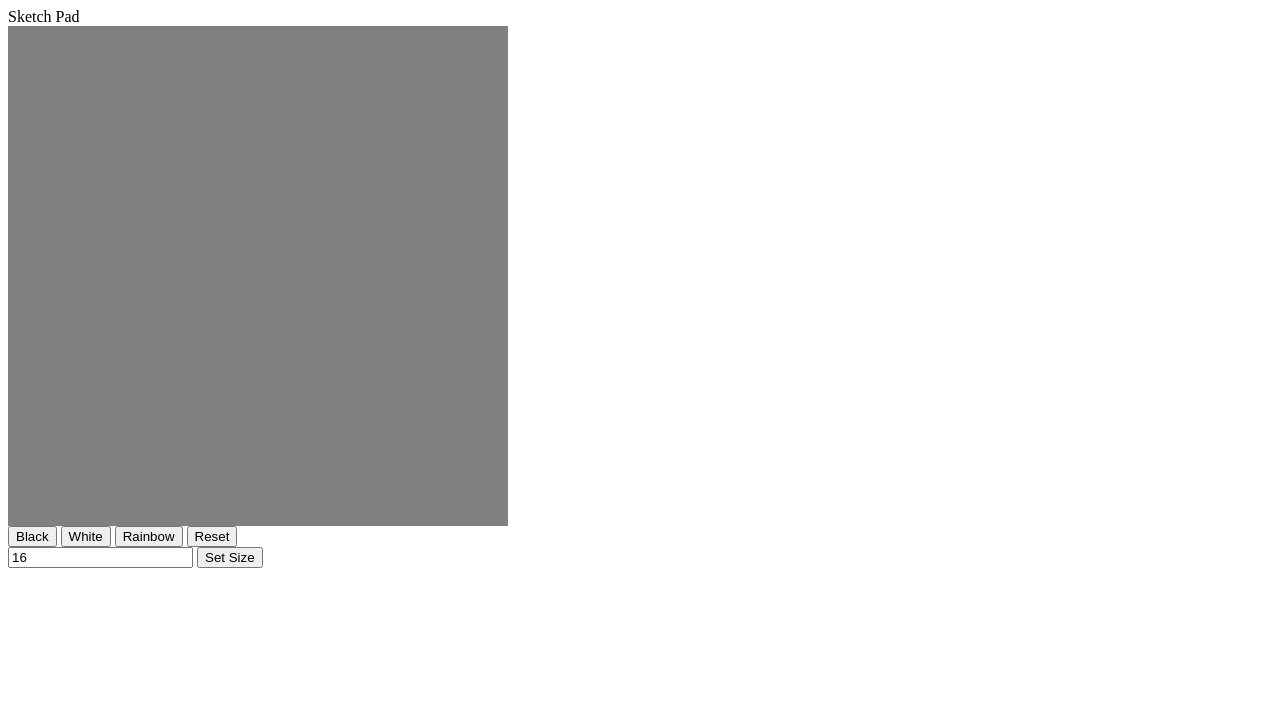
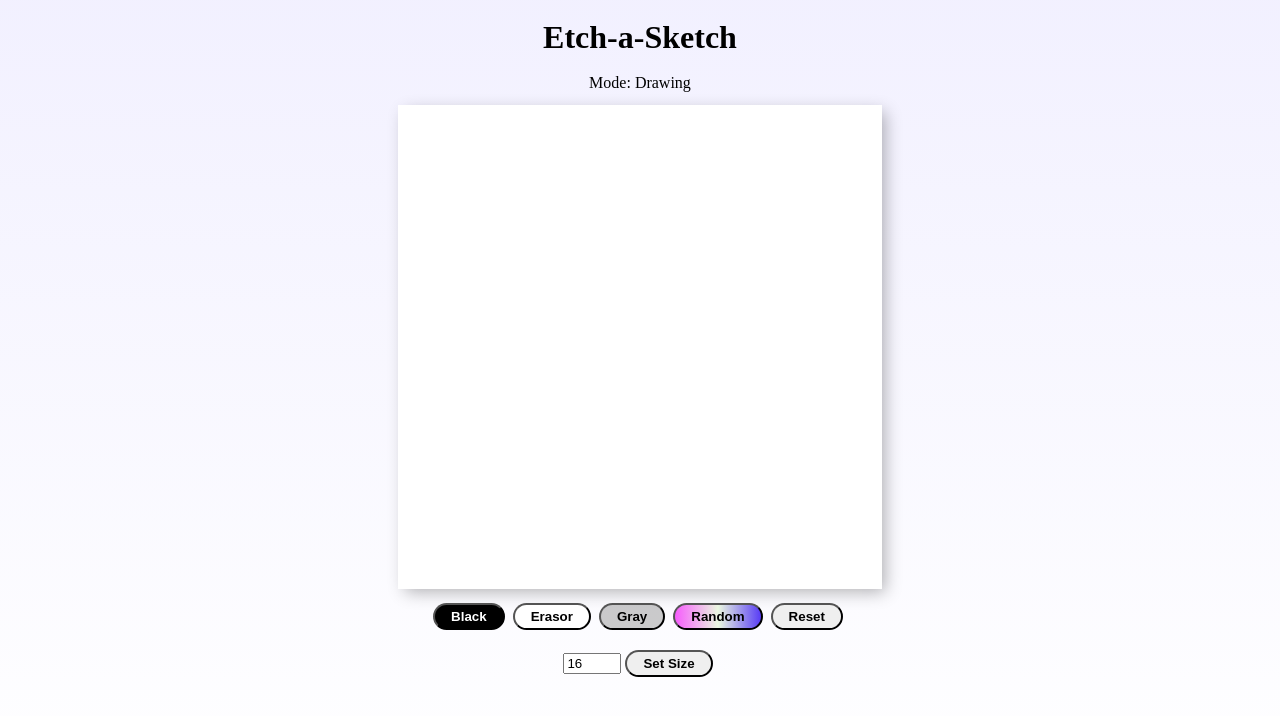
Before and after one commit to cohedx7/etch-a-sketch, a plain HTML site: page index.html in a window 1280 px wide. Drawn offline with Linux system fonts and the light colour scheme.

Commit message:
finalized project

```diff
--- a/app.js
+++ b/app.js
@@ -1,16 +1,5 @@
-/*const container = document.getElementById('container');
-
-function makeRows(rows, cols) {
-    container.style.setProperty('--grid-rows', rows);
-    container.style.setProperty('--grid-cols', cols);
-    for (let c = 0; c < (rows * cols); c++) {
-        let cell = document.createElement('div');
-        //cell.innerText = (c);
-        container.appendChild(cell).className = "grid-item";
-    }
-}
-
-makeRows(16, 16);*/
+let color = 'black';
+let click = true;
 
 function populateBoard(size) {
     let board = document.querySelector('.board');
@@ -22,7 +11,8 @@ function populateBoard(size) {
     let amount = size * size;
     for (let i = 0; i < amount; i++) {
         let square = document.createElement('div');
-        square.style.backgroundColor = 'gray';
+        square.addEventListener('mouseover', colorSquare);
+        square.style.backgroundColor = 'white';
         board.insertAdjacentElement('beforeend', square);
     }
 }
@@ -31,8 +21,40 @@ populateBoard(16);
 
 function changeSize(input) {
     if (input >= 2 && input <= 100) {
+        document.querySelector('.error').style.display = 'none';
         populateBoard(input);
     } else {
-        console.log("Too many squares.");
+        document.querySelector('.error').style.display = 'flex';
     }
 }
+
+function colorSquare() {
+    if (click) {
+        if (color === 'rainbow') {
+            this.style.backgroundColor = `hsl(${(Math.random() * 360)}, 100%, 50%)`;
+        } else {
+            this.style.backgroundColor = color;
+        }
+    }
+}
+
+function changeColor(choice) {
+    color = choice;
+}
+
+function resetBoard () {
+    let board = document.querySelector('.board');
+    let squares = board.querySelectorAll('div');
+    squares.forEach((div) => div.style.backgroundColor = "white");
+}
+
+document.querySelector('body').addEventListener('click', (e) => {
+    if (e.target.tagName != 'BUTTON') {
+        click = !click;
+        if (click) {
+            document.querySelector('.mode').textContent = "Mode: Drawing";
+        } else {
+            document.querySelector('.mode').textContent = "Mode: Not Drawing";
+        }
+    }
+});
--- a/index.html
+++ b/index.html
@@ -1,26 +1,42 @@
 <!DOCTYPE html>
-<html>
-    <meta charset="UTF-8">
-    <title>Etch-a-Sketch</title>
+<html lang="en">
+    <head>
+        <meta charset="UTF-8"/>
+        <meta http-equiv="X-UA-Compatible" content="IE=edge"/>
+        <meta name="viewport" content="width=device-width, initial-scale=1.0"/>
+        <link rel="stylesheet" href="reset.css"/>
+        <link rel="stylesheet" href="styles.css"/>
+        <title>Etch-a-Sketch Project</title>
+    </head>
     <body>
-        <div id="container">
-            <div class="title">Sketch Pad</div>
+        <div class="flex-container">
+            <div class="title"><h1>Etch-a-Sketch</h1></div>
+            <div class="mode">Mode: Drawing</div>
             <div class="content">
                 <div class="board"></div>
                 <div class="buttons">
-                    <button>Black</button>
-                    <button>White</button>
-                    <button>Rainbow</button>
-                    <button>Reset</button>
+                    <button class="blackButton" onclick="changeColor('black')">
+                    Black
+                    </button>
+                    <button class="erasorButton" onclick="changeColor('white')">
+                    Erasor
+                    </button>
+                    <button class="grayButton" onclick="changeColor('gray')">
+                    Gray
+                    </button>
+                    <button class="rainbowButton" onclick="changeColor('rainbow')">
+                    Random
+                    </button>
+                    <button onclick="resetBoard()">Reset</button>
                 </div>
                 <div>
                     <input type="text" placeholder="Size of Board"
-                    value="16" onchange="changeSize(this.value)">
+                    value="16" onchange="changeSize(this.value)"/>
                     <button>Set Size</button>
                 </div>
+                <div class="error">Input must be between 2 and 100</div>
             </div>
         </div>
     </body>
-    <link rel="stylesheet" href="styles.css">
     <script src="app.js"></script>
 </html>
--- /dev/null
+++ b/reset.css
@@ -0,0 +1,128 @@
+/* http://meyerweb.com/eric/tools/css/reset/
+   v2.0 | 20110126
+   License: none (public domain)
+*/
+
+html,
+body,
+div,
+span,
+applet,
+object,
+iframe,
+h2,
+h3,
+h4,
+h5,
+h6,
+p,
+blockquote,
+pre,
+a,
+abbr,
+acronym,
+address,
+big,
+cite,
+code,
+del,
+dfn,
+em,
+img,
+ins,
+kbd,
+q,
+s,
+samp,
+small,
+strike,
+strong,
+sub,
+sup,
+tt,
+var,
+b,
+u,
+i,
+center,
+dl,
+dt,
+dd,
+ol,
+ul,
+li,
+fieldset,
+form,
+label,
+legend,
+table,
+caption,
+tbody,
+tfoot,
+thead,
+tr,
+th,
+td,
+article,
+aside,
+canvas,
+details,
+embed,
+figure,
+figcaption,
+footer,
+header,
+hgroup,
+menu,
+nav,
+output,
+ruby,
+section,
+summary,
+time,
+mark,
+audio,
+video {
+  margin: 0;
+  padding: 0;
+  border: 0;
+  font-size: 100%;
+  font: inherit;
+  vertical-align: baseline;
+}
+/* HTML5 display-role reset for older browsers */
+article,
+aside,
+details,
+figcaption,
+figure,
+footer,
+header,
+hgroup,
+menu,
+nav,
+section {
+  display: block;
+}
+body {
+  line-height: 1;
+}
+ol,
+ul {
+  list-style: none;
+}
+blockquote,
+q {
+  quotes: none;
+}
+blockquote:before,
+blockquote:after,
+q:before,
+q:after {
+  content: "";
+  content: none;
+}
+table {
+  border-collapse: collapse;
+  border-spacing: 0;
+}
--- a/styles.css
+++ b/styles.css
@@ -1,25 +1,107 @@
-/*:root {
-    --grid-cols: 1;
-    --grid-rows: 1;
-}
+.flex-container {
+    height: 100vh;
+    width: 100vw;
+    display: flex;
+    flex-direction: column;
+    align-items: center;
+    background: linear-gradient(rgba(96, 79, 252, 0.082), white);
+  }
 
-#container {
+  .board {
+    width: 80%;
+    height: 80%;
     display: grid;
-    grid-gap: 0em;
-    grid-template-rows: repeat(var(--grid-rows), 32px);
-    grid-template-columns: repeat(var(--grid-cols), 32px);
+    background-color: white;
+    box-shadow: inset 0 -3em 3em rgba(0, 0, 0, 0.1), 0 0 0 2px rgb(255, 255, 255),
+      0.3em 0.3em 1em rgba(0, 0, 0, 0.3);
+  }
+
+  .board:hover {
+    cursor: pointer;
+  }
+
+  .content {
+    display: flex;
+    flex-direction: column;
+    align-items: center;
+    min-width: 300px;
+    min-height: 300px;
+    width: 60vw;
+    height: 60vw;
+    max-width: 600px;
+    max-height: 600px;
+  }
+
+  .title {
+    display: flex;
     justify-content: center;
-}
+  }
 
-.grid-item {
-    padding: 1em;
-    border: 0.5px solid #ddd;
+  .buttons {
+    margin-top: 16px;
+    margin-bottom: 16px;
+  }
+
+  button {
+    padding: 0.3em 1.2em;
+    margin: 0 0.3em 0.3em 0;
+    border-radius: 2em;
+    text-decoration: none;
+    font-weight: 600;
     text-align: center;
-    color: white
-}*/
+    transition: all 0.2s;
+  }
 
-.board {
-    width: 500px;
-    height: 500px;
-    display: grid;
-}
+  button:hover {
+    cursor: pointer;
+  }
+
+  .blackButton {
+    background-color: black;
+    color: white;
+  }
+
+  .blackButton:hover {
+    background-color: white;
+    color: black;
+  }
+
+  .grayButton {
+    background-color: rgba(128, 128, 128, 0.411);
+    color: black;
+  }
+
+  .grayButton:hover {
+    background-color: rgb(95, 95, 95);
+    color: white;
+  }
+
+  .rainbowButton {
+    background: linear-gradient(0.25turn, #f65cfc, #ebf8e1, #583cf6);
+  }
+
+  .rainbowButton:hover {
+    background: linear-gradient(0.25turn, #20ff02, #ebf8e1, #aecc03);
+  }
+
+  .erasorButton {
+    background-color: rgb(255, 255, 255);
+    color: rgb(0, 0, 0);
+  }
+
+  .erasorButton:hover {
+    background-color: white;
+    color: rgb(255, 255, 255);
+  }
+
+  input {
+    width: 50px;
+  }
+
+  .mode {
+    margin-bottom: 16px;
+  }
+
+  .error {
+    display: none;
+  }
```
Also changed, not shown: other.txt (added), 1 other file.
